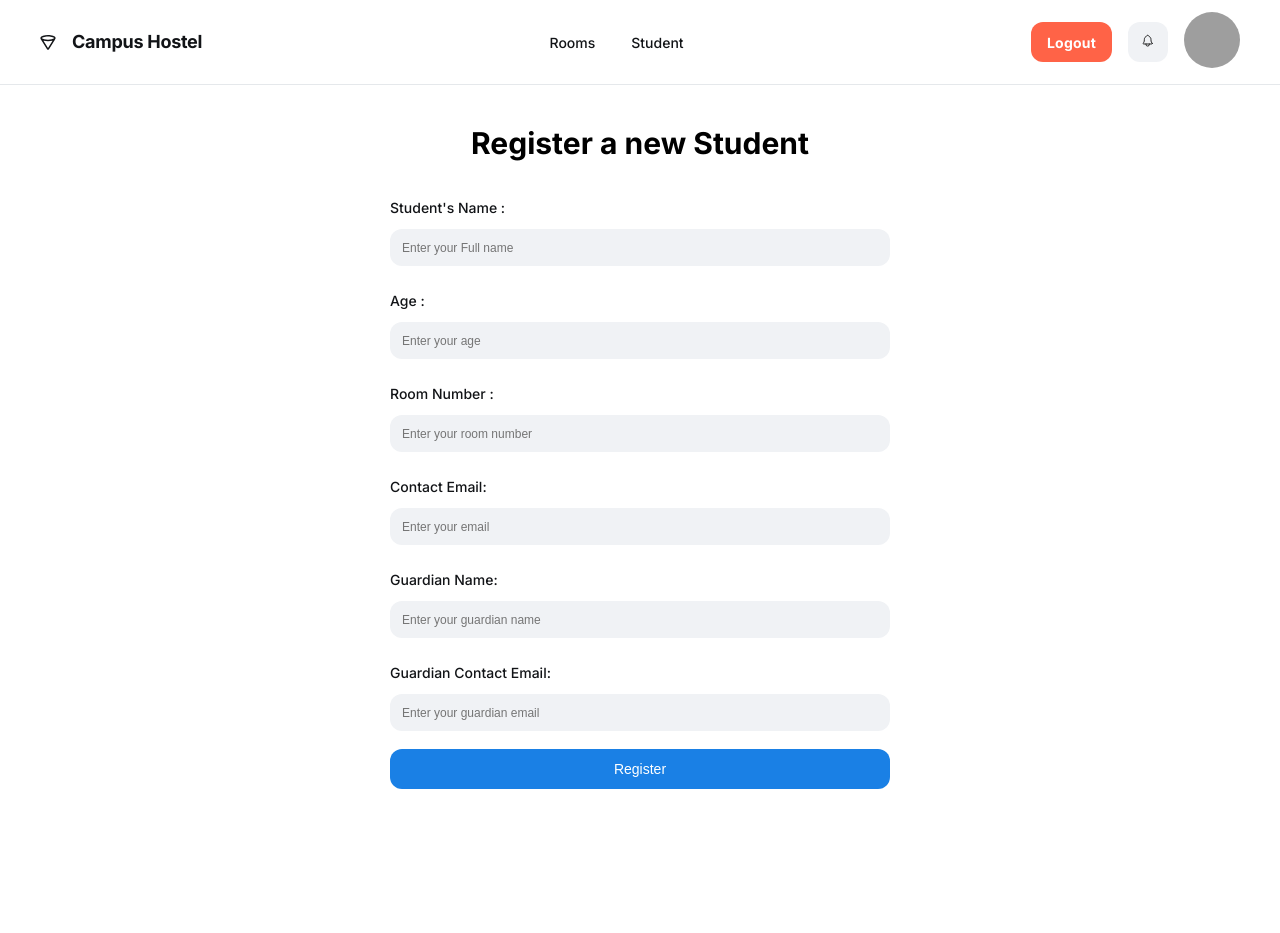
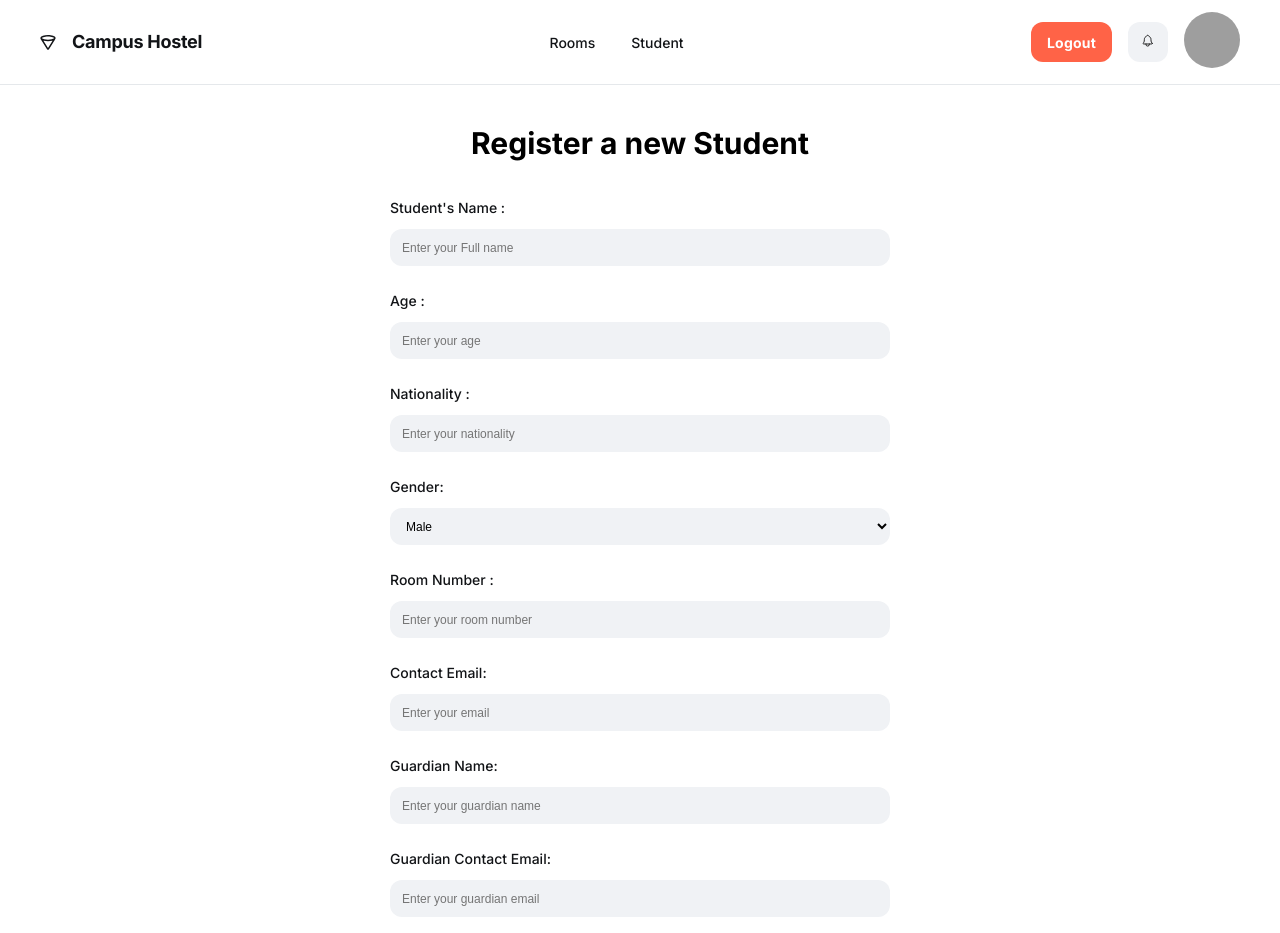
Before and after one commit to Operafab/Hostel-Management-App, a React (Vite) app in the folder Frontend/: page /studentreg in a window 1280 px wide. Shown: the top 933 px of the page. Before the commit the page ends 885 px from the top, so only its background shows below. Built offline with nearby package versions, Linux system fonts and the light colour scheme; grey boxes are pictures that could not be loaded.

Commit message:
linkingBackend

```diff
--- a/Frontend/src/Component/Register/AdminReg.jsx
+++ b/Frontend/src/Component/Register/AdminReg.jsx
@@ -88,7 +88,7 @@ const AdminReg = () => {
         toast.success("Registration successful");
         navigate("/home-dash", { state: { user: response.data } });
       }
-    } catch (err) {
+    } catch (error) {
       setIsSubmitting(false);
       toast.error(error?.response?.data.msg)
       const message =
--- a/Frontend/src/Component/Register/Login.jsx
+++ b/Frontend/src/Component/Register/Login.jsx
@@ -1,61 +1,97 @@
-
-import React, {useState} from 'react'
-import {Link, useNavigate} from 'react-router-dom'
-import Passwordinput from '../PasswordInput/PasswordInput'
+import React, { useContext, useState } from "react";
+import { Link, useNavigate } from "react-router-dom";
+import Passwordinput from "../PasswordInput/PasswordInput";
+import axios from "axios";
+import { toast } from "react-toastify";
+import { UserContext } from "../../context/userContext";
 
 const Login = () => {
-  const [formData, setFormFata] = useState({
+  const [formData, setFormData] = useState({
     email: "",
-    password: ""
-  })
+    password: "",
+  });
 
-  const [formValidMessage, setFormValidMessage] = useState("")
-  const [isSubmitting, setIsSubmitting] = useState(false)
+  // const [formValidMessage, setFormValidMessage] = useState("")
+  const {setUser} = useContext(UserContext)
+  const [isSubmitting, setIsSubmitting] = useState(false);
 
   const navigate = useNavigate();
 
-  const handleInputChange = () => {
+  const handleInputChange = (e) => {
+    const { name, value } = e.target;
+    // console.log(e.target.name, e.target.value);
+    setFormData((prevData) => ({ ...prevData, [name]: value }));
+  };
 
+  const loginUser = async (e) => {
+    e.preventDefault();
+    const { email, password } = formData;
+    try {
+      if (!email || !password) {
+        toast.error("All fields are required");
+        return;
       }
-  const loginUser = () => {
-
+      setIsSubmitting(true);
+      const response = await axios.post(
+        "http://localhost:5000/admin/login",
+        formData,
+        { withCredentials: true }
+      );
+      console.log(response);
+      toast.success("Login successful");
+      setUser(response.data);
+      navigate("/home-dash", { state: { user: response.data } });
+    } catch (error) {
+      console.error(error);
+      toast.error(error?.response?.data?.message);
+    } finally {
+      setIsSubmitting(false);
     }
+  };
 
   return (
-    <div className='container form__ --100vh'>
-      <div className='form-container'>
-        <p className='title'>Admin Login</p>
-        <form className='form' onSubmit={loginUser}>
-          <div className='--dir-column'>
+    <div className="container form__ --100vh">
+      <div className="form-container">
+        <p className="title">Admin Login</p>
+        <form className="form" onSubmit={loginUser}>
+          <div className="--dir-column">
             <label htmlFor="email">Email:</label>
-            <input type="email" className='input' name='email' placeholder='Enter your email' required value={FormData.email} onChange={handleInputChange} />
+            <input
+              type="email"
+              className="input"
+              name="email"
+              placeholder="Enter your email"
+              required
+              value={FormData.email}
+              onChange={handleInputChange}
+            />
           </div>
 
-          <div className='--dir-column'>
+          <div className="--dir-column">
             <label htmlFor="password"> Password:</label>
             <Passwordinput
               placeholder="password"
-                     name='password'
+              name="password"
               value={FormData.password}
               onChange={handleInputChange}
             />
           </div>
-          <button className='--btn' disabled= {isSubmitting} >
+          <button className="--btn" disabled={isSubmitting}>
             {isSubmitting ? "Signing in..." : "Sign In"}
           </button>
         </form>
 
-        {formValidMessage && (
+        {/* {formValidMessage && (
           <p className='error-message'>
             {formValidMessage}
           </p>
-        )}
+        )} */}
         <p>
           Dont have an account yet? <Link to="/">Sign Up</Link>
         </p>
       </div>
     </div>
-  )
-}
+  );
+};
 
-export default Login
+export default Login;
--- a/Frontend/src/Component/Register/StudentReg.jsx
+++ b/Frontend/src/Component/Register/StudentReg.jsx
@@ -1,76 +1,210 @@
-import React from 'react'
-import './Register.css'
+import React, { useContext, useState } from "react";
+import "./Register.css";
+import { toast } from "react-toastify";
+import axios from "axios";
+import { useNavigate } from "react-router-dom";
+import { ClipLoader } from "react-spinners";
+
+const override = {
+  display: "block",
+  margin: "100px auto",
+};
+
+const initialState = {
+  email: "",
+  name: "",
+  age: "",
+  nationality: "",
+  g_name: "",
+  g_email: "",
+  gender: "",
+  roomNum: "",
+};
 
 const StudentReg = () => {
+  const [formData, setFormData] = useState(initialState);
+  const [isLoading, setIsLoading] = useState(false);
+  const [isSubmitting, setIsSubmitting] = useState(false);
+
+  const handleInputChange = (e) => {
+    const { name, value } = e.target;
+    console.log(name, value);
+    setFormData((prevData) => ({ ...prevData, [name]: value }));
+  };
+
+  const handleSubmit = async (e) => {
+    e.preventDefault();
+    try {
+      const {
+        email,
+        name,
+        age,
+        nationality,
+        g_name,
+        g_email,
+        gender,
+        roomNum,
+      } = formData;
+
+      if (
+        !email ||
+        !name ||
+        !age ||
+        !nationality ||
+        !g_name ||
+        !g_email ||
+        !gender ||
+        !roomNum
+      ) {
+        toast.error("Please fill all fields");
+      }
+
+      setIsSubmitting(true);
+
+      const response = await axios.post(
+        "http://localhost:5000/student/register-student",
+        formData,
+        { withCredentials: true }
+      );
+      console.log(response);
+      console.log(response.data);
+      toast.success("Student Added successfully");
+      setIsLoading(true);
+      navigate("/student-dash");
+    } catch (error) {
+      console.log(error);
+      toast.error(error?.response?.data?.message);
+    } finally {
+      setLoading(false);
+      setIsSubmitting(false);
+    }
+  };
+
   return (
-    <div className='container form__ --100vh'>
+    <>
+      {isLoading ? (
+        <ClipLoader color="#3a86ff" cssOverride={override} loading={isLoading} />
+      ) : (
+        <div className="container form__ --100vh">
           <div className="form-container">
-    <p  className='title'>Register a new Student</p>
-      <form className='form'>
-
-        <div className='--dir-column'>
+            <p className="title">Register a new Student</p>
+            <form className="form" onSubmit={handleSubmit}>
+              <div className="--dir-column">
                 <label htmlFor="fullname">Student's Name : </label>
-          <input type="text" className='input' name='fullname' placeholder='Enter your Full name' required />
+                <input
+                  type="text"
+                  className="input"
+                  name="name"
+                  value={formData.name}
+                  onChange={handleInputChange}
+                  placeholder="Enter your Full name"
+                  required
+                />
               </div>
 
-        <div className='--dir-column'>
+              <div className="--dir-column">
                 <label htmlFor="age">Age : </label>
-          <input type="number" className='input' name='email' placeholder='Enter your age' required />
+                <input
+                  type="number"
+                  className="input"
+                  name="age"
+                  value={formData.age}
+                  onChange={handleInputChange}
+                  placeholder="Enter your age"
+                  required
+                />
               </div>
 
-        <div className='--dir-column'>
-          <label htmlFor="room-number">Room Number : </label>
-          <input type="number" className='input' name='room-number' placeholder='Enter your room number' required />
+              <div className="--dir-column">
+                <label htmlFor="nationality">Nationality : </label>
+                <input
+                  type="text"
+                  className="input"
+                  name="nationality"
+                  value={formData.nationality}
+                  onChange={handleInputChange}
+                  placeholder="Enter your nationality"
+                  required
+                />
+              </div>
+              <div className="--dir-column">
+                <label htmlFor="gender">Gender: </label>
+                <select
+                  name="gender"
+                  className="input"
+                  value={formData.gender}
+                  onChange={handleInputChange}
+                >
+                  <option disabled selected>
+                    Select a gender
+                  </option>
+                  <option value={"Male"}>Male</option>
+                  <option value={"Female"}>Female</option>
+                  <option value={"Others"}>Others</option>
+                </select>
               </div>
 
-        <div className='--dir-column'>
-          <label htmlFor="contact email">Contact Email: </label>
-          <input type="email" className='input' name='password2' placeholder='Enter your email' required />
+              <div className="--dir-column">
+                <label htmlFor="room-number">Room Number : </label>
+                <input
+                  type="number"
+                  className="input"
+                  name="roomNum"
+                  value={formData.roomNum}
+                  onChange={handleInputChange}
+                  placeholder="Enter your room number"
+                  required
+                />
               </div>
 
-        <div className='--dir-column'>
-          <label htmlFor="guardian-name">Guardian Name: </label>
-          <input type="text" className='input' name='guidian-name' placeholder='Enter your guardian name' required />
+              <div className="--dir-column">
+                <label htmlFor="contact email">Contact Email: </label>
+                <input
+                  type="email"
+                  className="input"
+                  name="email"
+                  value={formData.email}
+                  onChange={handleInputChange}
+                  placeholder="Enter your email"
+                  required
+                />
               </div>
 
-        <div className='--dir-column'>
-          <label htmlFor="email">Guardian Contact Email: </label>
-          <input type="email" className='input' name='email2' placeholder='Enter your guardian email' required />
+              <div className="--dir-column">
+                <label htmlFor="g_name">Guardian Name: </label>
+                <input
+                  type="text"
+                  className="input"
+                  name="g_name"
+                  onChange={handleInputChange}
+                  value={formData.g_name}
+                  placeholder="Enter your guardian name"
+                  required
+                />
               </div>
 
-        {/* <div className="card">
+              <div className="--dir-column">
+                <label htmlFor="g_email">Guardian Contact Email: </label>
+                <input
+                  type="email"
+                  className="input"
+                  name="g_email"
+                  value={formData.g_email}
+                  onChange={handleInputChange}
+                  placeholder="Enter your guardian email"
+                  required
+                />
+              </div>
 
-          <ul>
-            <li className='indicator'>
-              <span >
-                &nbsp; Lowercase & Uppercase
-              </span>
-            </li>
-            <li className='indicator'>
-              <span >
-                &nbsp; Number (0-9)
-              </span>
-            </li>
-            <li className='indicator'>
-              <span >
-                &nbsp; Special Character (!@#$%^&*)
-              </span>
-            </li>
-            <li className='indicator'>
-              <span >
-                &nbsp; At least 6 Charcaters
-              </span>
-            </li>
-          </ul>
-        </div> */}
-
-        <button className="--btn" >
-          Register
+              <button className="--btn" disabled={isSubmitting}>
+                {isSubmitting ? "Adding..." : "Add Student"}
               </button>
             </form>
           </div>
         </div>
-  )
-}
+      )}
+    </>
+  );
+};
 
-export default StudentReg
+export default StudentReg;
```
Lines whose indentation alone changed are shown as unchanged.
